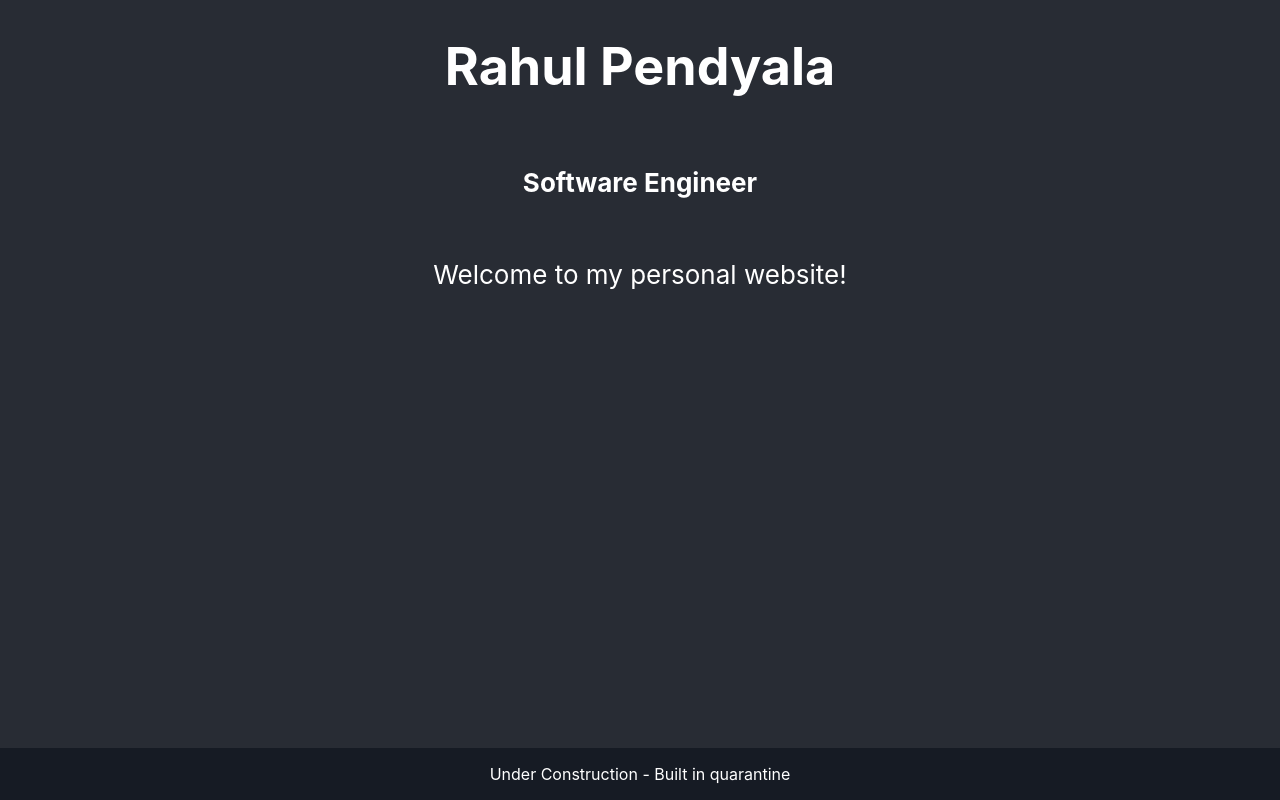
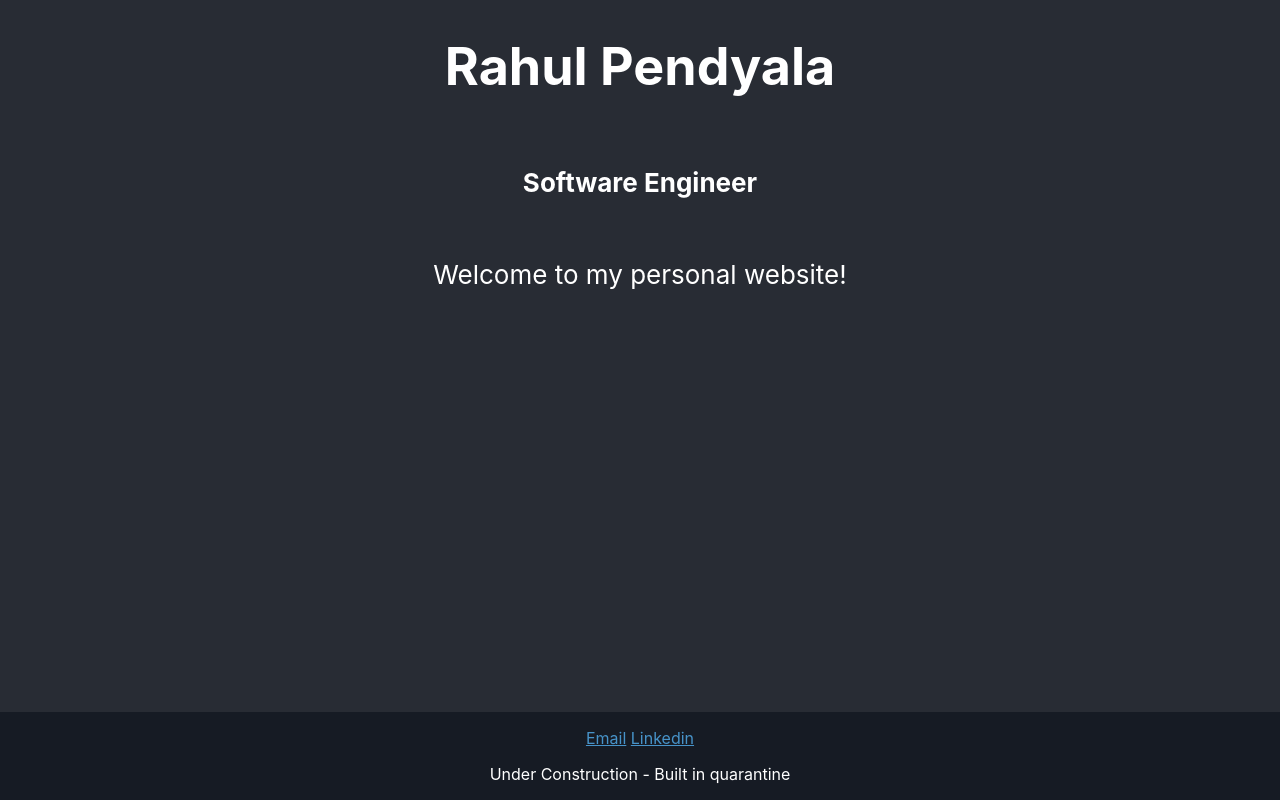
Before and after one commit to rahulpen/rahulwebsite, a React (Create React App) app: page / in a window 1280 px wide. Built offline with nearby package versions, Linux system fonts and the light colour scheme.

Commit message:
Added email and linkedin

```diff
--- a/src/App.css
+++ b/src/App.css
@@ -28,3 +28,7 @@
   bottom: 0;
   width: 100%;
 }
+
+.link{
+  color: #4793c9
+}
--- a/src/App.js
+++ b/src/App.js
@@ -11,9 +11,11 @@ function App() {
 
       <body className="App-body">
         <p>Welcome to my personal website!</p>
+
       </body>
 
       <footer className="App-footer">
+        <p> <a className="link" href = "mailto: rahul.pen24@gmail.com">Email</a> <a className="link" target="_blank" href="https://www.linkedin.com/in/rahul-pendyala-4a4060163/"> Linkedin</a></p>
         <p>Under Construction - Built in quarantine</p>
       </footer>
     </div>
```
